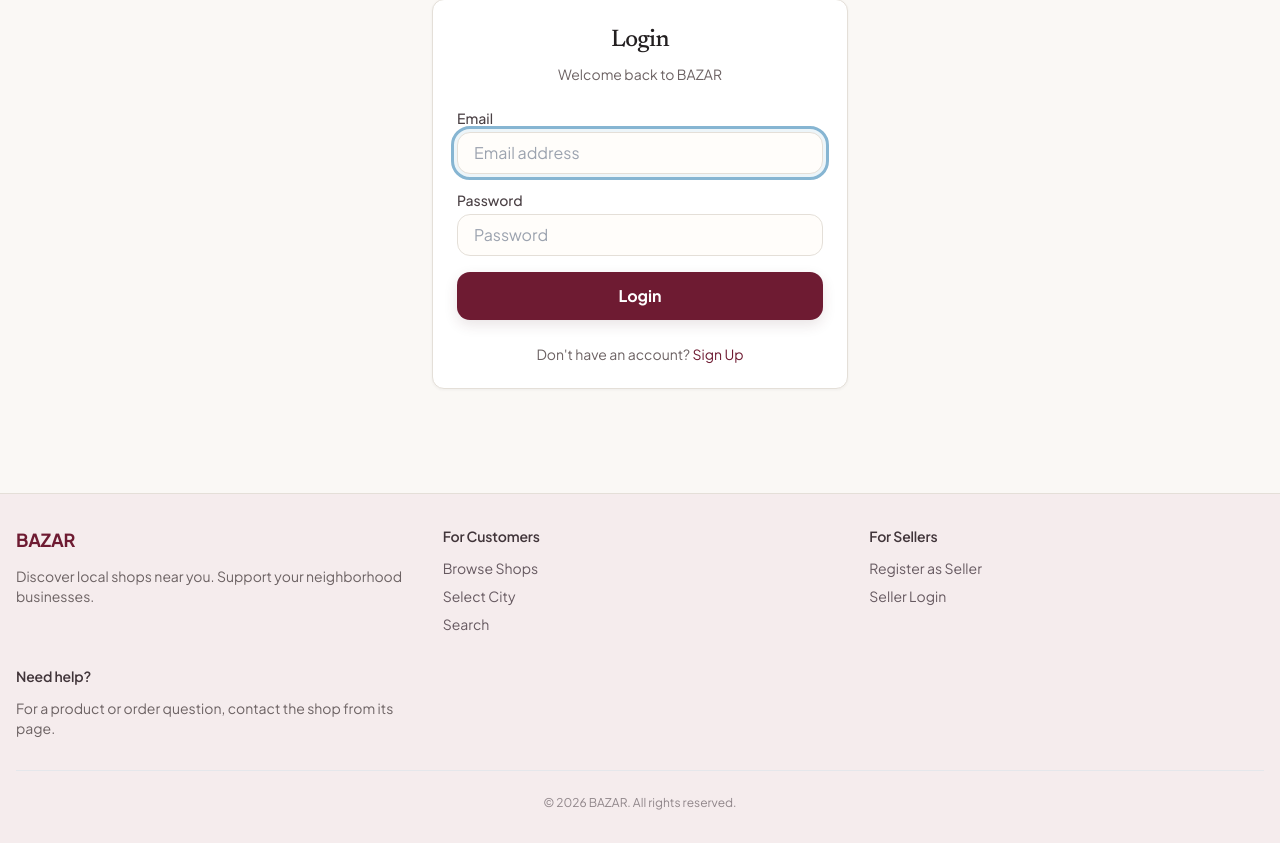
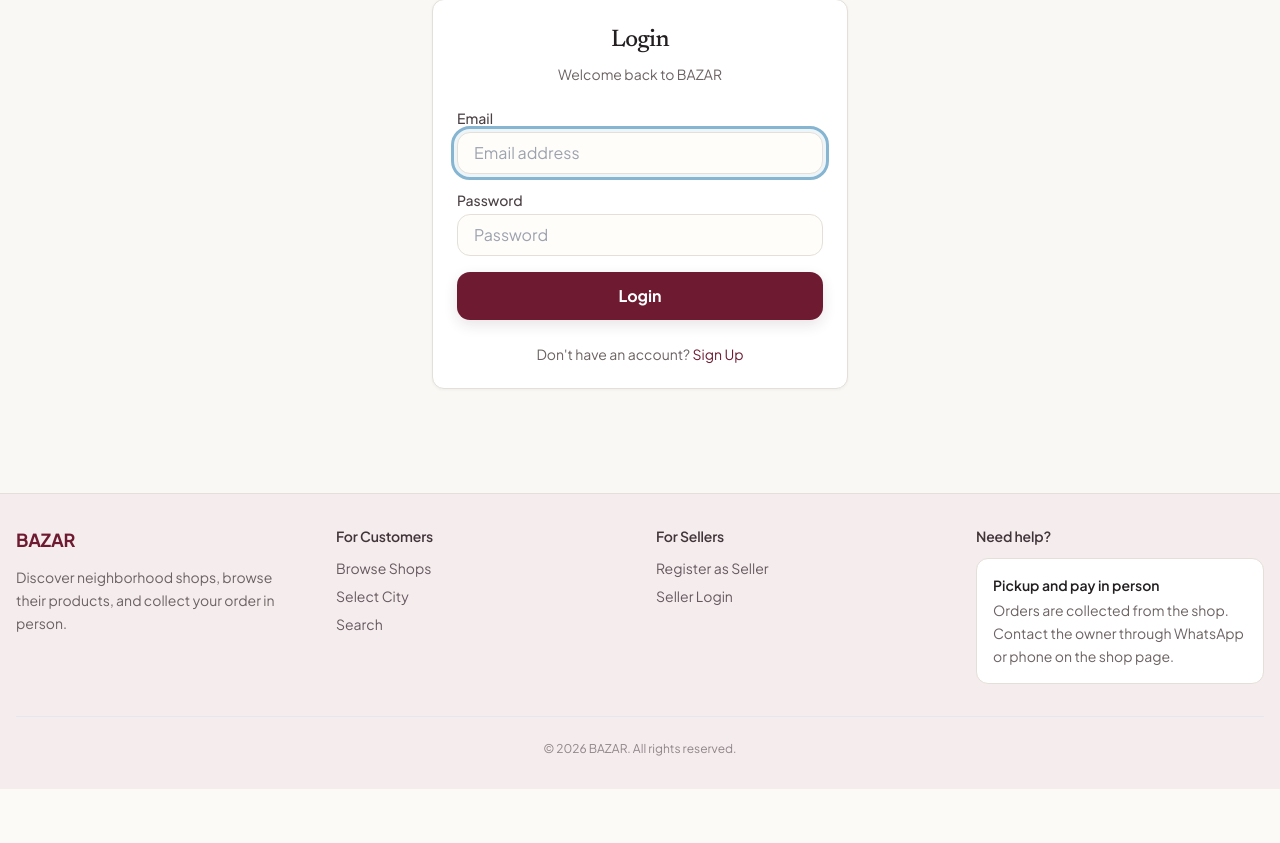
Before and after one commit to himanshunexus/BAZAR, a Django app: page /accounts/login/ in a window 1280 px wide. Shown: the part 112-955 px from the top of the page. After the commit the page ends 901 px from the top, so only its background shows below. Run offline with Django 4.2, Linux system fonts and the light colour scheme; some libraries are stand-ins or nearby versions.

Commit message:
Refresh pickup-focused storefront footer

```diff
--- a/templates/includes/footer.html
+++ b/templates/includes/footer.html
@@ -1,9 +1,9 @@
 <footer class="bazar-footer bg-white border-t mt-12">
     <div class="max-w-7xl mx-auto px-4 py-8">
-        <div class="grid grid-cols-1 md:grid-cols-3 gap-8">
+        <div class="grid grid-cols-1 sm:grid-cols-2 md:grid-cols-4 gap-8">
             <div>
                 <h3 class="font-bold text-lg text-indigo-600 mb-3">BAZAR</h3>
-                <p class="text-sm text-gray-500">Discover local shops near you. Support your neighborhood businesses.</p>
+                <p class="text-sm text-gray-500 leading-relaxed">Discover neighborhood shops, browse their products, and collect your order in person.</p>
             </div>
             <div>
                 <h4 class="font-semibold text-sm mb-3">For Customers</h4>
@@ -22,7 +22,10 @@
             </div>
             <div>
                 <h4 class="font-semibold text-sm mb-3">Need help?</h4>
-                <p class="text-sm text-gray-500">For a product or order question, contact the shop from its page.</p>
+                <div class="bazar-pickup-pledge">
+                    <p class="text-sm font-semibold text-gray-800 mb-1">Pickup and pay in person</p>
+                    <p class="text-sm text-gray-500 leading-relaxed m-0">Orders are collected from the shop. Contact the owner through WhatsApp or phone on the shop page.</p>
+                </div>
             </div>
         </div>
         <div class="border-t mt-8 pt-6 text-center text-xs text-gray-400">
```
